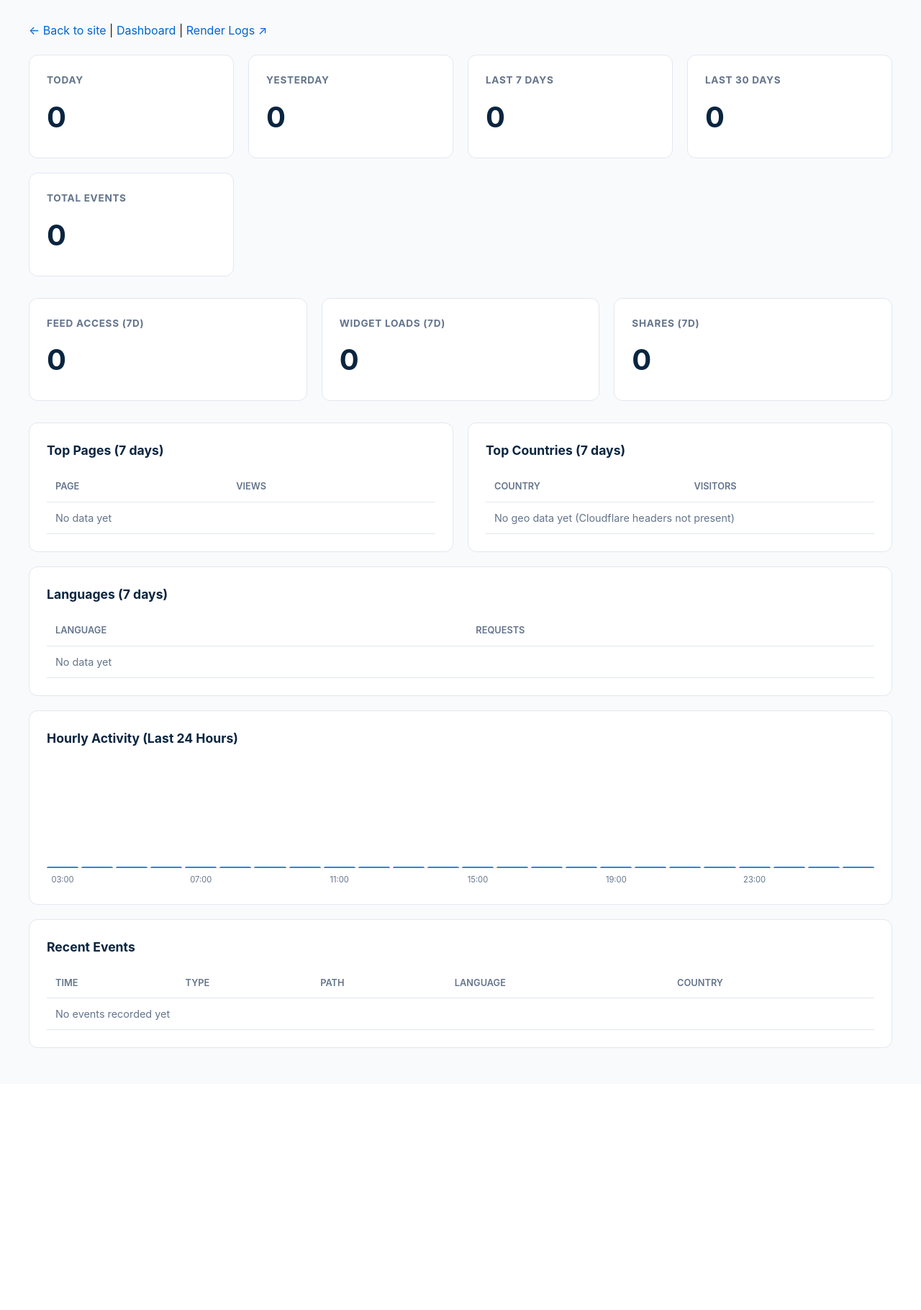
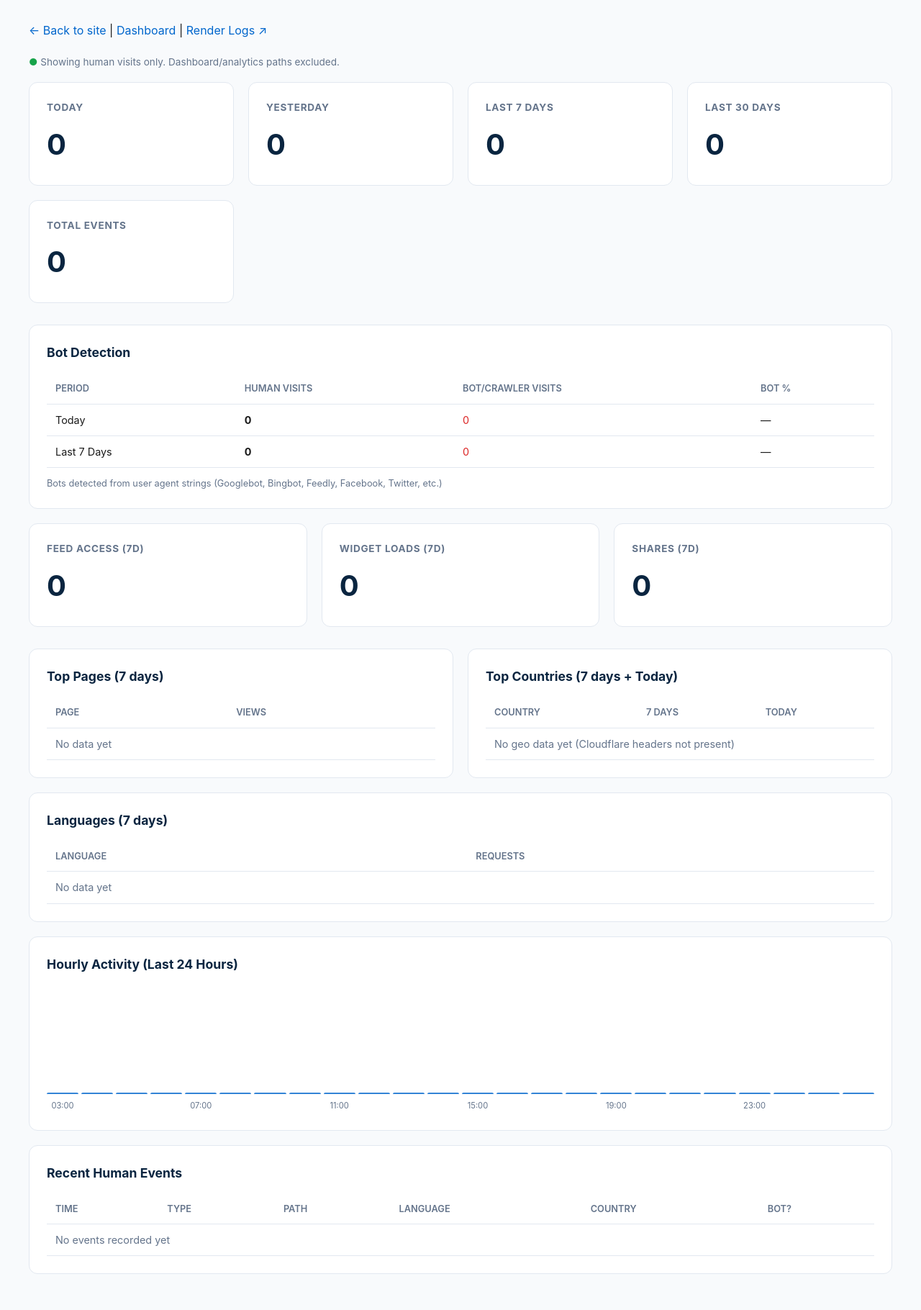
Before and after one commit to tomclements/24hourwire, a Django app: page /analytics/ in a window 1280 px wide. Shown: the part 101-1921 px from the top of the page at 72% size. Before the commit the page ends 1557 px from the top, so only its background shows below. Run offline with Django 5.2, Linux system fonts and the light colour scheme; the visitor is signed in with stand-in values (Sample User, id 1); data comes from the database, SQL or seed files in the repository.

Commit message:
Enhance analytics with bot detection and daily country stats
- Add is_bot field to AnalyticsEvent model with migration
- Detect bots/crawlers from user agent strings in middleware
- Dashboard now shows human vs bot stats (today + 7-day)
- Countries table shows both 7-day total AND today's visits
- Exclude /dashboard/ and /analytics/ paths from all stats
- Recent events table shows human/bot indicator
- All stats now filter to human visits by default

```diff
--- a/news/middleware.py
+++ b/news/middleware.py
@@ -24,6 +24,18 @@
         '/favicon',
         '/robots.txt',
         '/sitemap',
+    ]
+
+    # Bot user agent patterns (lowercase)
+    BOT_PATTERNS = [
+        'bot', 'crawler', 'spider', 'slurp', 'scraper',
+        'feed', 'rss', 'aggregator',
+        'facebookexternalhit', 'twitterbot', 'linkedinbot',
+        'whatsapp', 'telegrambot', 'slackbot',
+        'googlebot', 'bingbot', 'yandex', 'baidu',
+        'ahrefs', 'semrush', 'moz',
+        'python-requests', 'curl', 'wget', 'httpie',
+        'scan', 'audit', 'check',
     ]
 
     def __init__(self, get_response):
@@ -53,6 +65,9 @@
         # Get user agent (truncated)
         user_agent = request.META.get('HTTP_USER_AGENT', '')[:200]
 
+        # Detect if request is from a bot/crawler
+        is_bot = self._is_bot(user_agent)
+
         # Log the event asynchronously to avoid slowing down response
         try:
             AnalyticsEvent.objects.create(
@@ -61,12 +76,18 @@
                 language=language[:5],
                 country_code=country_code[:5],
                 user_agent=user_agent,
+                is_bot=is_bot,
             )
         except Exception:
             # Silently fail if analytics logging breaks
             pass
 
         return response
+
+    def _is_bot(self, user_agent):
+        """Detect if user agent is a bot/crawler."""
+        ua_lower = user_agent.lower()
+        return any(pattern in ua_lower for pattern in self.BOT_PATTERNS)
 
     def _get_event_type(self, path):
         """Determine event type from URL path."""
--- a/news/models.py
+++ b/news/models.py
@@ -177,6 +177,7 @@
     category = models.CharField(max_length=20, blank=True)
     country_code = models.CharField(max_length=5, blank=True, db_index=True)
     user_agent = models.CharField(max_length=200, blank=True)
+    is_bot = models.BooleanField(default=False, db_index=True)
     timestamp = models.DateTimeField(auto_now_add=True, db_index=True)
 
     class Meta:
--- a/news/templates/analytics_dashboard.html
+++ b/news/templates/analytics_dashboard.html
@@ -181,6 +181,10 @@
         </div>
         {% endif %}
 
+        <p style="color: var(--text-secondary); font-size: 0.85rem; margin-bottom: 16px;">
+            <span style="color: #16a34a; font-weight: 600;">&#9679;</span> Showing human visits only. Dashboard/analytics paths excluded.
+        </p>
+
         <!-- Summary Stats -->
         <div class="grid">
             <div class="stat-card">
@@ -203,6 +207,41 @@
                 <h3>Total Events</h3>
                 <div class="number">{{ summary.total }}</div>
             </div>
+        </div>
+
+        <!-- Bot vs Human Stats -->
+        <div class="section">
+            <h2>Bot Detection</h2>
+            <table>
+                <thead>
+                    <tr><th>Period</th><th>Human Visits</th><th>Bot/Crawler Visits</th><th>Bot %</th></tr>
+                </thead>
+                <tbody>
+                    <tr>
+                        <td>Today</td>
+                        <td><strong>{{ bot_stats.today_human }}</strong></td>
+                        <td style="color: #dc2626;">{{ bot_stats.today_bots }}</td>
+                        <td>
+                            {% if bot_stats.today_human or bot_stats.today_bots %}
+                                {% widthratio bot_stats.today_bots bot_stats.today_human|add:bot_stats.today_bots 100 %}%
+                            {% else %}—{% endif %}
+                        </td>
+                    </tr>
+                    <tr>
+                        <td>Last 7 Days</td>
+                        <td><strong>{{ bot_stats.last_7_human }}</strong></td>
+                        <td style="color: #dc2626;">{{ bot_stats.last_7_bots }}</td>
+                        <td>
+                            {% if bot_stats.last_7_human or bot_stats.last_7_bots %}
+                                {% widthratio bot_stats.last_7_bots bot_stats.last_7_human|add:bot_stats.last_7_bots 100 %}%
+                            {% else %}—{% endif %}
+                        </td>
+                    </tr>
+                </tbody>
+            </table>
+            <p style="margin-top: 12px; font-size: 0.8rem; color: var(--text-secondary);">
+                Bots detected from user agent strings (Googlebot, Bingbot, Feedly, Facebook, Twitter, etc.)
+            </p>
         </div>
 
         <!-- Event Type Breakdown -->
@@ -244,19 +283,20 @@
 
             <!-- Countries -->
             <div class="section">
-                <h2>Top Countries (7 days)</h2>
+                <h2>Top Countries (7 days + Today)</h2>
                 <table>
                     <thead>
-                        <tr><th>Country</th><th>Visitors</th></tr>
+                        <tr><th>Country</th><th>7 Days</th><th>Today</th></tr>
                     </thead>
                     <tbody>
                         {% for country in countries %}
                         <tr>
                             <td>{{ country.country_code }}</td>
-                            <td>{{ country.count }}</td>
+                            <td><strong>{{ country.count_7d }}</strong></td>
+                            <td>{% if country.count_today %}<span style="color: var(--accent); font-weight: 600;">{{ country.count_today }}</span>{% else %}<span style="color: var(--text-secondary);">—</span>{% endif %}</td>
                         </tr>
                         {% empty %}
-                        <tr><td colspan="2" style="color: var(--text-secondary);">No geo data yet (Cloudflare headers not present)</td></tr>
+                        <tr><td colspan="3" style="color: var(--text-secondary);">No geo data yet (Cloudflare headers not present)</td></tr>
                         {% endfor %}
                     </tbody>
                 </table>
@@ -304,7 +344,7 @@
 
         <!-- Recent Events -->
         <div class="section">
-            <h2>Recent Events</h2>
+            <h2>Recent Human Events</h2>
             <table>
                 <thead>
                     <tr>
@@ -313,6 +353,7 @@
                         <th>Path</th>
                         <th>Language</th>
                         <th>Country</th>
+                        <th>Bot?</th>
                     </tr>
                 </thead>
                 <tbody>
@@ -327,9 +368,10 @@
                         <td>{{ event.path|truncatechars:50 }}</td>
                         <td>{{ event.language }}</td>
                         <td>{{ event.country_code|default:"—" }}</td>
+                        <td>{% if event.is_bot %}<span style="color: #dc2626; font-size: 0.75rem;">bot</span>{% else %}<span style="color: #16a34a; font-size: 0.75rem;">human</span>{% endif %}</td>
                     </tr>
                     {% empty %}
-                    <tr><td colspan="5" style="color: var(--text-secondary);">No events recorded yet</td></tr>
+                    <tr><td colspan="6" style="color: var(--text-secondary);">No events recorded yet</td></tr>
                     {% endfor %}
                 </tbody>
             </table>
--- a/news/views.py
+++ b/news/views.py
@@ -759,52 +759,81 @@
     last_7_days = today - timedelta(days=7)
     last_30_days = today - timedelta(days=30)
 
-    # Summary stats
+    # Base queryset: exclude admin/dashboard/analytics pages
+    base_qs = AnalyticsEvent.objects.exclude(
+        path__startswith='/dashboard/'
+    ).exclude(
+        path__startswith='/analytics/'
+    )
+
+    # Summary stats (human only, excluding bots)
+    human_qs = base_qs.filter(is_bot=False)
     summary = {
-        'today': AnalyticsEvent.objects.filter(timestamp__gte=today).count(),
-        'yesterday': AnalyticsEvent.objects.filter(timestamp__gte=yesterday, timestamp__lt=today).count(),
-        'last_7_days': AnalyticsEvent.objects.filter(timestamp__gte=last_7_days).count(),
-        'last_30_days': AnalyticsEvent.objects.filter(timestamp__gte=last_30_days).count(),
-        'total': AnalyticsEvent.objects.count(),
+        'today': human_qs.filter(timestamp__gte=today).count(),
+        'yesterday': human_qs.filter(timestamp__gte=yesterday, timestamp__lt=today).count(),
+        'last_7_days': human_qs.filter(timestamp__gte=last_7_days).count(),
+        'last_30_days': human_qs.filter(timestamp__gte=last_30_days).count(),
+        'total': human_qs.count(),
     }
 
-    # Top pages (last 7 days)
-    top_pages = AnalyticsEvent.objects.filter(
+    # Bot detection stats
+    bot_stats = {
+        'today_bots': base_qs.filter(timestamp__gte=today, is_bot=True).count(),
+        'today_human': summary['today'],
+        'last_7_bots': base_qs.filter(timestamp__gte=last_7_days, is_bot=True).count(),
+        'last_7_human': summary['last_7_days'],
+    }
+
+    # Top pages (last 7 days, human only)
+    top_pages = human_qs.filter(
         timestamp__gte=last_7_days,
         event_type='page_view'
     ).values('path').annotate(
         count=Count('id')
     ).order_by('-count')[:20]
 
-    # Geographic distribution (last 7 days)
-    countries = AnalyticsEvent.objects.filter(
+    # Geographic distribution (last 7 days, human only) with daily counts
+    countries_7d = human_qs.filter(
         timestamp__gte=last_7_days,
         country_code__isnull=False
     ).exclude(country_code='').values('country_code').annotate(
-        count=Count('id')
-    ).order_by('-count')[:20]
+        count_7d=Count('id')
+    ).order_by('-count_7d')[:20]
 
-    # Event type breakdown (last 7 days)
-    event_types = AnalyticsEvent.objects.filter(
+    # Add today's count for each country
+    countries = []
+    for country in countries_7d:
+        today_count = human_qs.filter(
+            timestamp__gte=today,
+            country_code=country['country_code']
+        ).count()
+        countries.append({
+            'country_code': country['country_code'],
+            'count_7d': country['count_7d'],
+            'count_today': today_count,
+        })
+
+    # Event type breakdown (last 7 days, human only)
+    event_types = human_qs.filter(
         timestamp__gte=last_7_days
     ).values('event_type').annotate(
         count=Count('id')
     ).order_by('-count')
 
-    # Language distribution (last 7 days)
-    languages = AnalyticsEvent.objects.filter(
+    # Language distribution (last 7 days, human only)
+    languages = human_qs.filter(
         timestamp__gte=last_7_days,
         language__isnull=False
     ).exclude(language='').values('language').annotate(
         count=Count('id')
     ).order_by('-count')[:10]
 
-    # Hourly activity (last 24 hours)
+    # Hourly activity (last 24 hours, human only)
     hourly = []
     for i in range(24):
         hour_start = now - timedelta(hours=i+1)
         hour_end = now - timedelta(hours=i)
-        count = AnalyticsEvent.objects.filter(
+        count = human_qs.filter(
             timestamp__gte=hour_start,
             timestamp__lt=hour_end
         ).count()
@@ -819,29 +848,30 @@
     for h in hourly:
         h['percent'] = round((h['count'] / max_hourly * 100), 1) if max_hourly > 0 else 0
 
-    # Recent events (last 50)
-    recent_events = AnalyticsEvent.objects.all()[:50]
+    # Recent events (last 50, human only, excluding admin)
+    recent_events = human_qs[:50]
 
-    # Feed access stats (last 7 days)
-    feed_access = AnalyticsEvent.objects.filter(
+    # Feed access stats (last 7 days, all - bots can access feeds too)
+    feed_access = base_qs.filter(
         timestamp__gte=last_7_days,
         event_type='feed_access'
     ).count()
 
     # Widget loads (last 7 days)
-    widget_loads = AnalyticsEvent.objects.filter(
+    widget_loads = base_qs.filter(
         timestamp__gte=last_7_days,
         event_type='widget_load'
     ).count()
 
     # Shares (last 7 days)
-    shares = AnalyticsEvent.objects.filter(
+    shares = base_qs.filter(
         timestamp__gte=last_7_days,
         event_type='share'
     ).count()
 
     context = {
         'summary': summary,
+        'bot_stats': bot_stats,
         'top_pages': top_pages,
         'countries': countries,
         'event_types': event_types,
```
Also changed, not shown: news/migrations/0013_analyticsevent_is_bot.py (added).
